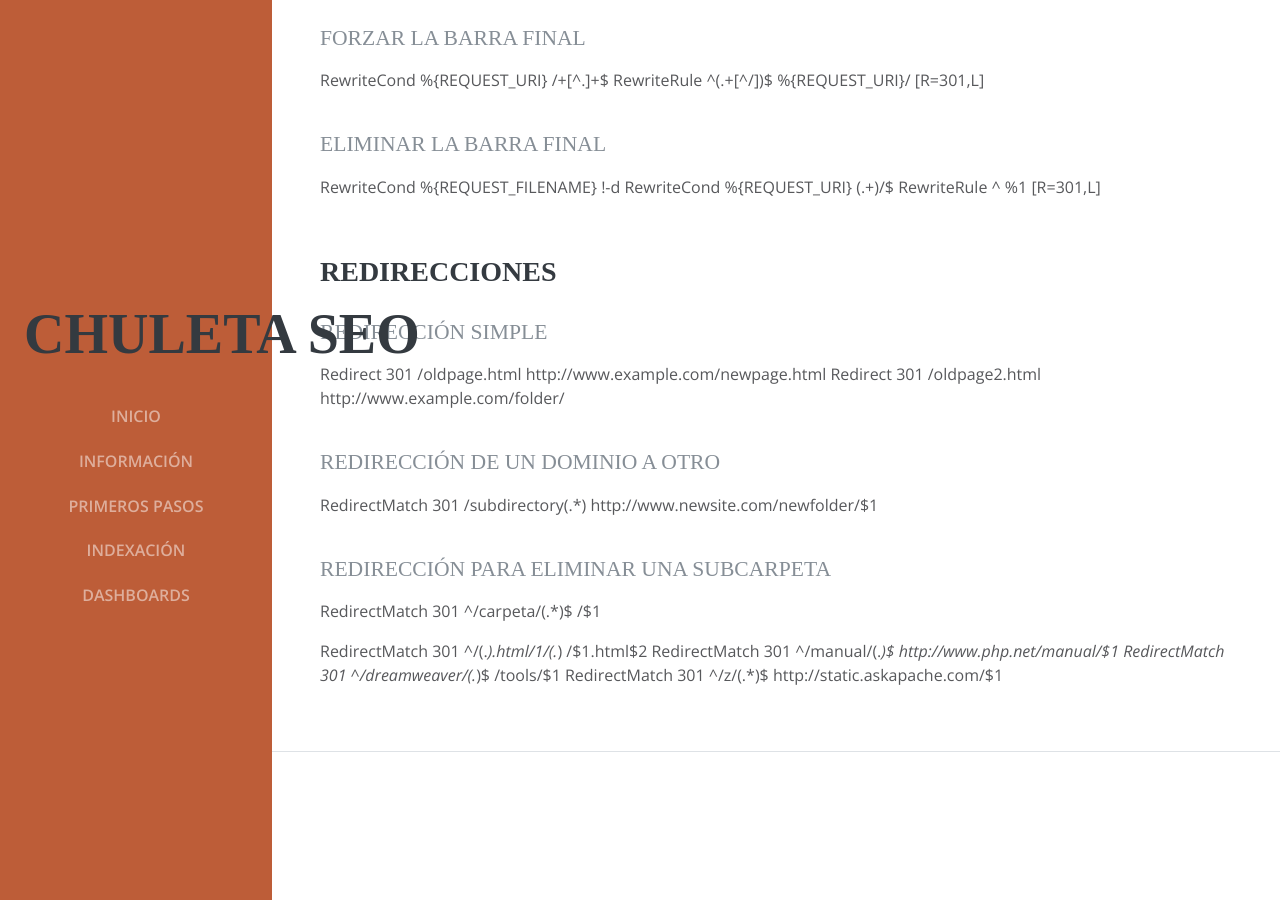
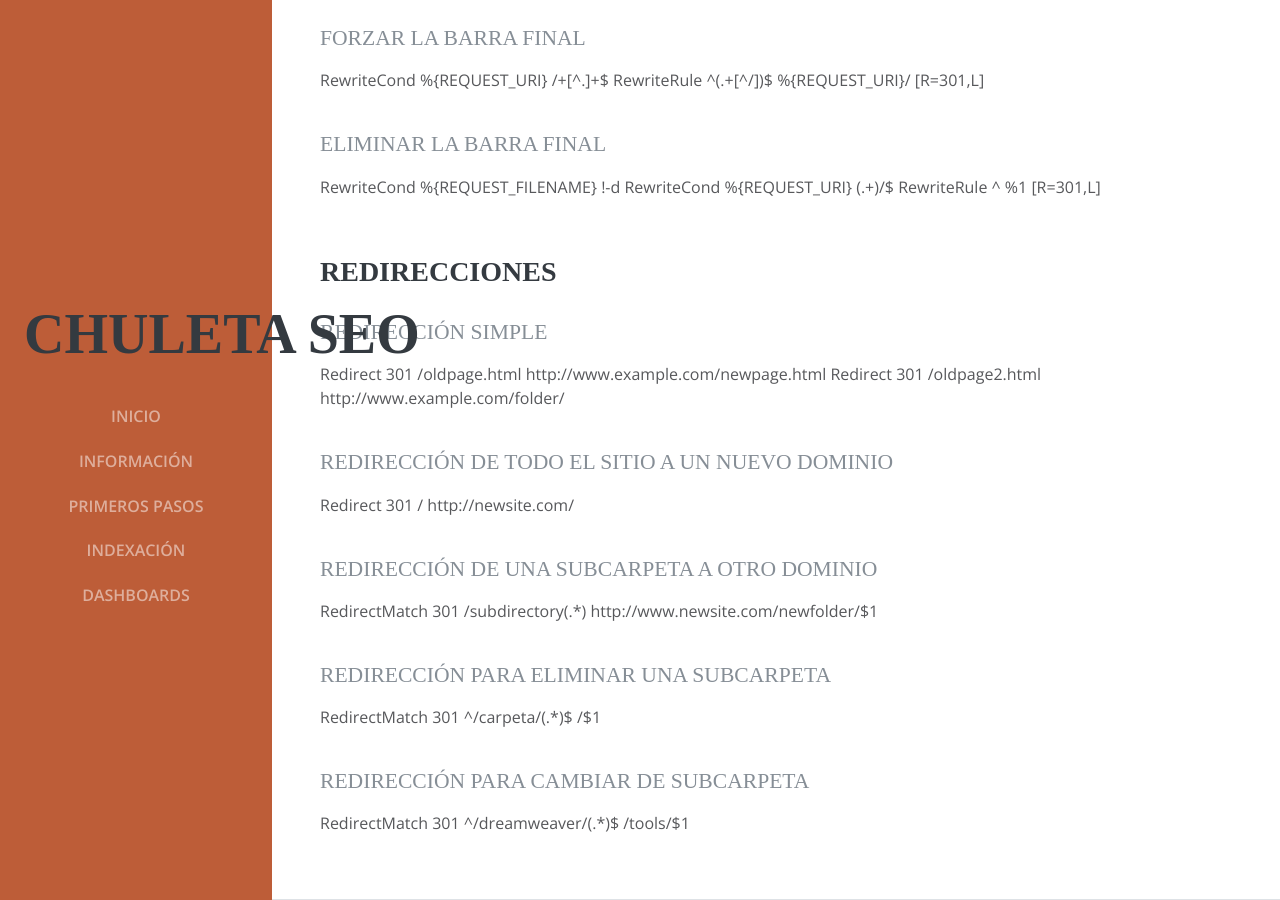
Before and after one commit to Emirodgar/w-chuleta-seo, a Jekyll site: the page built from 2 - Primeros pasos en SEO/configurar-servidor-apache-htaccess.md, in a window 1280 px wide and 900 px high, scrolled down 766 px. Built offline with Jekyll 4.4.1, drawn with Linux system fonts in a browser that asks for light colours; some web fonts are replaced; our own code applies the rules of GitHub Pages for plain Markdown files.

Commit message:
2 - Primeros pasos en SEO/configurar-servidor-apache-htaccess.md updated from https://stackedit.io/

```diff
--- a/2 - Primeros pasos en SEO/configurar-servidor-apache-htaccess.md
+++ b/2 - Primeros pasos en SEO/configurar-servidor-apache-htaccess.md
@@ -54,7 +54,11 @@
 Redirect 301 /oldpage.html http://www.example.com/newpage.html
 Redirect 301 /oldpage2.html http://www.example.com/folder/
 
-### Redirección de un dominio a otro
+### Redirección de todo el sitio a un nuevo dominio
+
+Redirect 301 / http://newsite.com/
+
+### Redirección de una subcarpeta a otro dominio
 
 RedirectMatch 301 /subdirectory(.*) http://www.newsite.com/newfolder/$1
 
@@ -62,11 +66,12 @@
 
 RedirectMatch 301 ^/carpeta/(.*)$ /$1
 
-RedirectMatch 301 ^/(.*).html/1/(.*) /$1.html$2
-RedirectMatch 301 ^/manual/(.*)$ http://www.php.net/manual/$1
+
+### Redirección para cambiar de subcarpeta
+
 RedirectMatch 301 ^/dreamweaver/(.*)$ /tools/$1
-RedirectMatch 301 ^/z/(.*)$ http://static.askapache.com/$1
+
 <!--stackedit_data:
-eyJoaXN0b3J5IjpbLTEyOTMxODQzMjIsNDk2NTk0NjkyLC02OT
-UzODQzNzVdfQ==
+eyJoaXN0b3J5IjpbNTQxMjI2MzAxLDQ5NjU5NDY5MiwtNjk1Mz
+g0Mzc1XX0=
 -->
```
